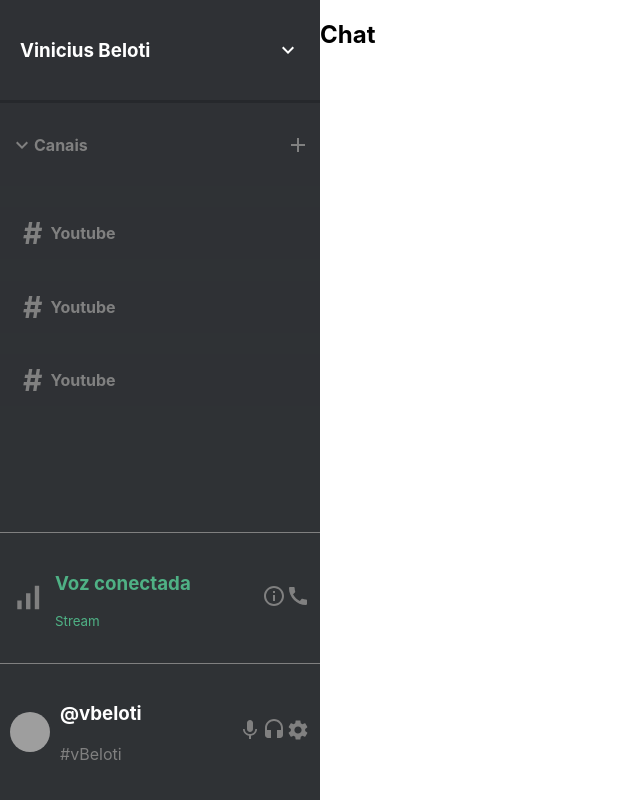
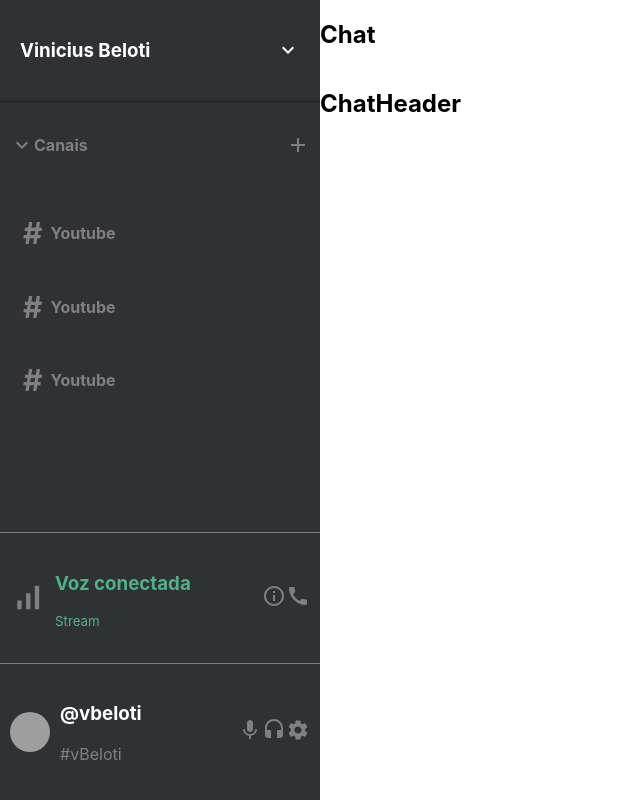
Before and after one commit to delta94/discord-web, a Next.js app: page / in a window 1280 px wide. Shown: the whole page, without its empty margins (0-640 px from the left). Built offline with nearby package versions, Linux system fonts and the light colour scheme; grey boxes are pictures that could not be loaded.

Commit message:
chore: add ChatHeader to Chat

```diff
--- a/src/components/Chat/index.tsx
+++ b/src/components/Chat/index.tsx
@@ -1,10 +1,12 @@
 import React from 'react';
+import ChatHeader from '../ChatHeader';
 
 import styles from './Chat.module.css';
 
 const Chat = () => (
   <div className={styles.chat}>
     <h2>Chat</h2>
+    <ChatHeader />
   </div>
 );
 
```
